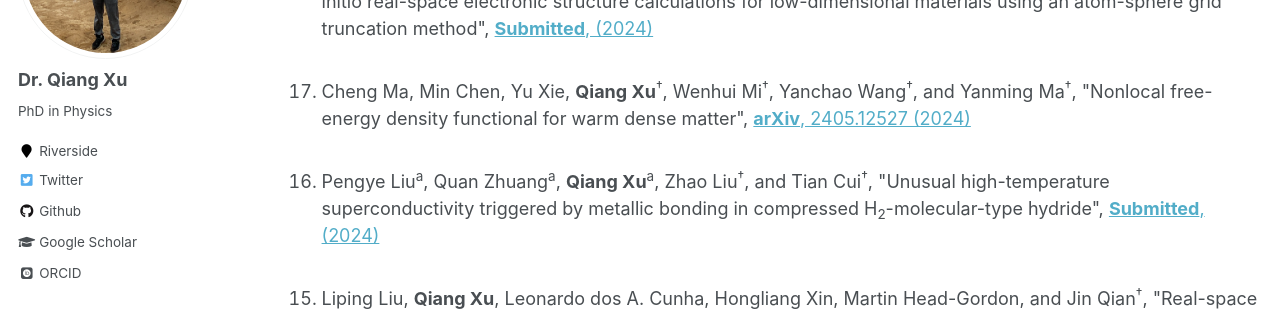
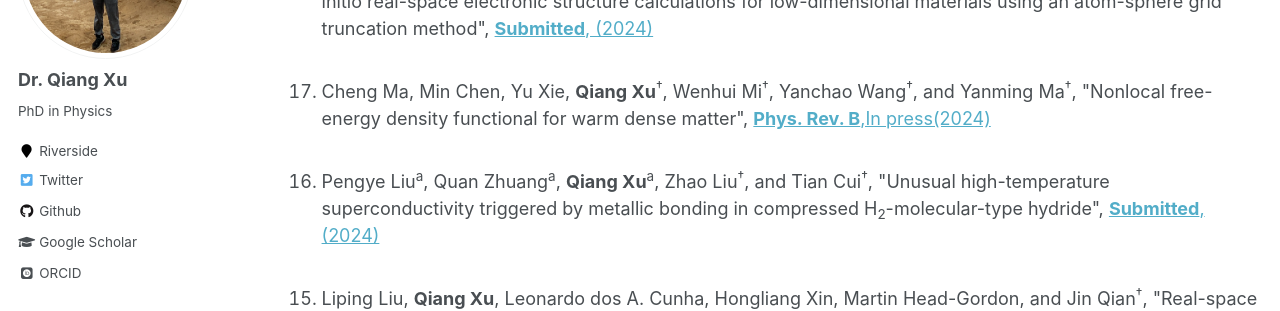
Before and after one commit to xqjlu/xqjlu.github.io, a Jekyll site: the page built from _pages/publications.md, in a window 1280 px wide and 900 px high, scrolled down 547 px. Shown: the part 152-463 px from the top of the window. Built offline with Jekyll 4.4.1, drawn with Linux system fonts in a browser that asks for light colours; some web fonts are replaced.

Commit message:
PRB XWMF

```diff
--- a/_pages/publications.md
+++ b/_pages/publications.md
@@ -63,7 +63,7 @@ Jian Zhang, Gang Ren, and Yi Liu<sup>†</sup>,
 
 <li>Cheng Ma, Min Chen, Yu Xie, <b>Qiang Xu</b><sup>†</sup>, Wenhui Mi<sup>†</sup>, Yanchao Wang<sup>†</sup>, and Yanming Ma<sup>†</sup>,
 "Nonlocal free-energy density functional for warm dense matter",
-<a href="https://arxiv.org/pdf/2405.12527" target="_blank"><b>arXiv</b>, 2405.12527 (2024)</a>
+<a href="https://arxiv.org/pdf/2405.12527" target="_blank"><b>Phys. Rev. B</b>,In press(2024)</a>
 </li><br>
 
 <li>Pengye Liu<sup>a</sup>, Quan Zhuang<sup>a</sup>, <b>Qiang Xu</b><sup>a</sup>, Zhao Liu<sup>†</sup>, and Tian Cui<sup>†</sup>,
```
